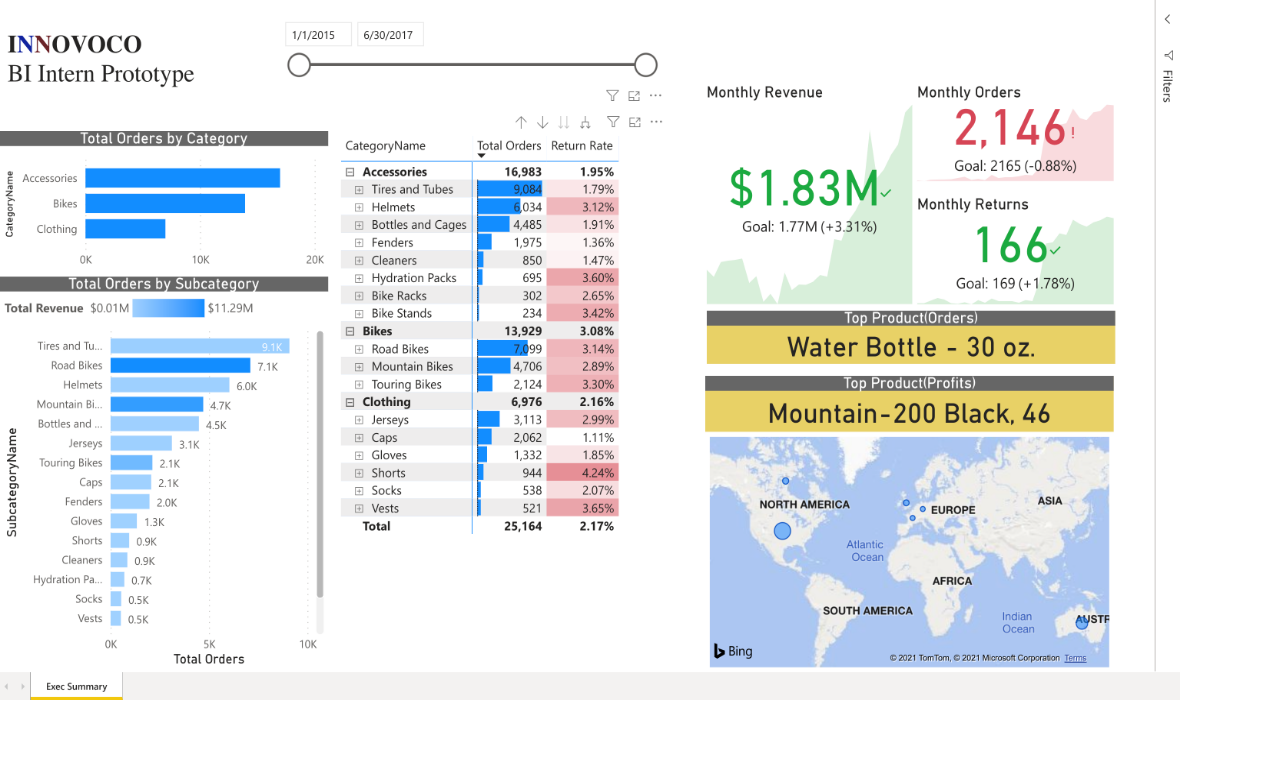
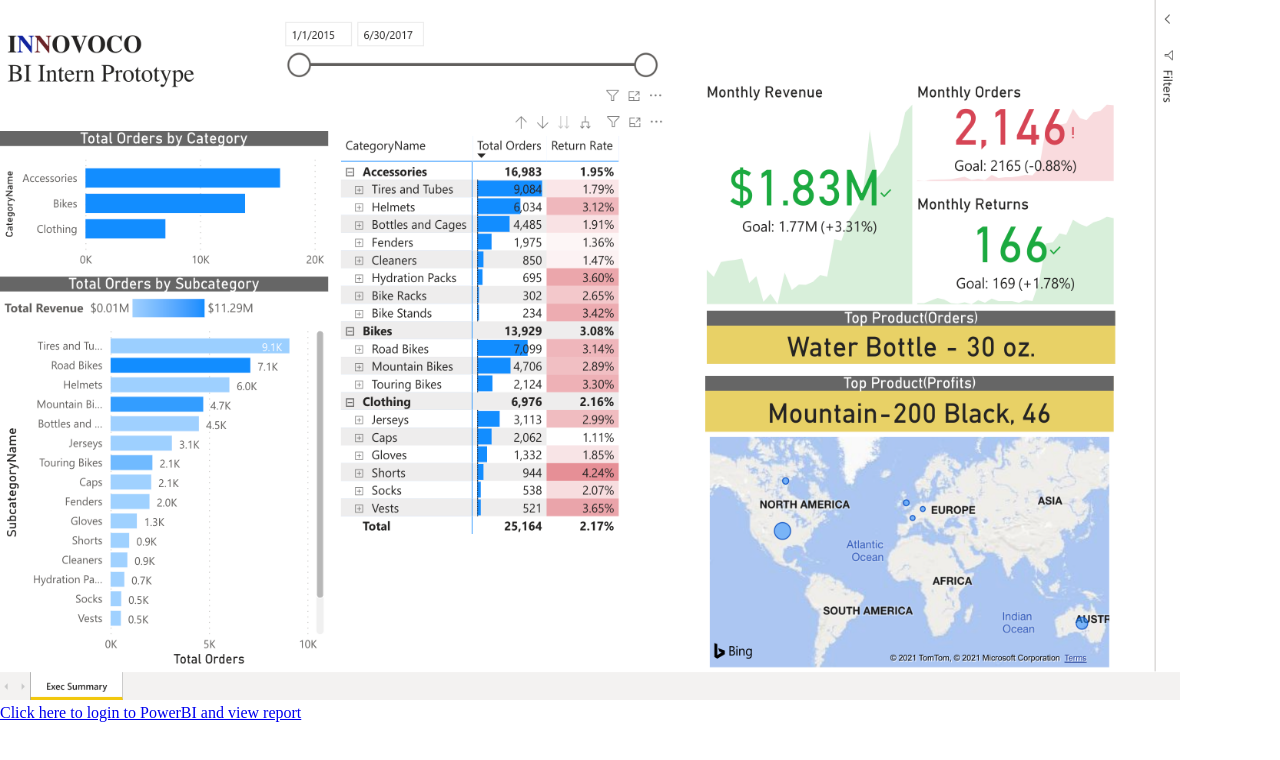
Before and after one commit to samanth93/samanth93.github.io, a plain HTML site: page index.html in a window 1280 px wide. Drawn offline with Linux system fonts and the light colour scheme.

Commit message:
Update index.html

```diff
--- a/index.html
+++ b/index.html
@@ -14,16 +14,17 @@
         height: 100%;
         margin: 0;
       }
-
-      .bg {
-        width: 100vw;
-        height: 100vh;
-      }
     </style>
   </head>
   <body>
-    <div class="bg">
+    <div>
       <img src="img.png" width="1180" height="700" />
+    </div>
+    <div>
+      <a
+        href="https://app.powerbi.com/reportEmbed?reportId=fb939a18-81f8-4727-b0ff-900d60b22d43&autoAuth=true&ctid=b6417cd0-1f73-4471-9a39-20953822a34a&config=eyJjbHVzdGVyVXJsIjoiaHR0cHM6Ly93YWJpLXVzLW5vcnRoLWNlbnRyYWwtcmVkaXJlY3QuYW5hbHlzaXMud2luZG93cy5uZXQvIn0%3D"
+        >Click here to login to PowerBI and view report</a
+      >
     </div>
   </body>
 </html>
```
